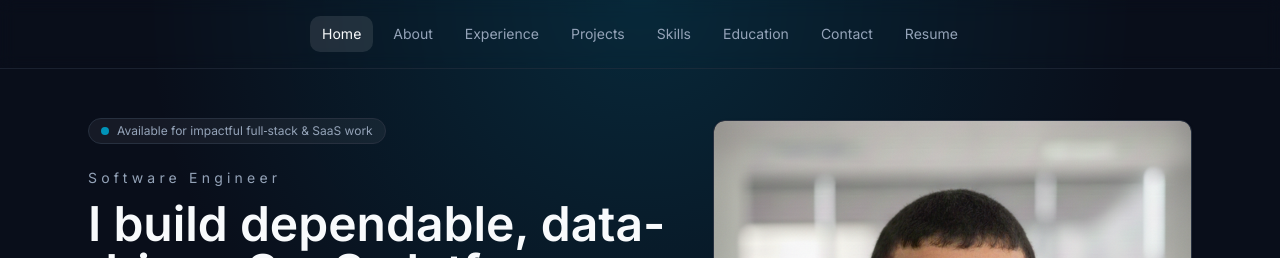
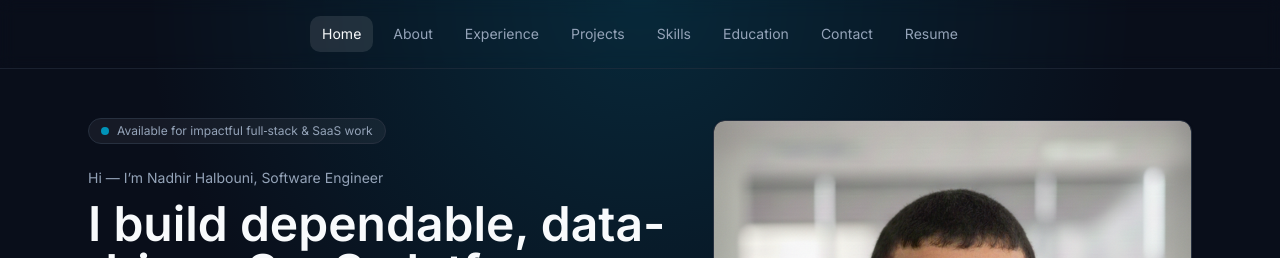
Before and after one commit to n3dhir/portfolio, a React (Vite) app: page / in a window 1280 px wide. Shown: the top 258 px of the page. Built offline with nearby package versions, Linux system fonts and the light colour scheme.

Commit message:
feat: update introduction text in Home component

```diff
--- a/src/pages/Home.jsx
+++ b/src/pages/Home.jsx
@@ -15,7 +15,7 @@ export default function Home() {
             Available for impactful full‑stack & SaaS work
           </div>
           <div>
-            <p className="text-sm tracking-[0.3em] text-muted">{cv.title}</p>
+            <p className="text-sm text-muted">Hi — I’m Nadhir Halbouni, {cv.title}</p>
             <h1 className="mt-3 text-4xl font-semibold leading-tight md:text-5xl">
               I build dependable, data-driven SaaS platforms that scale.
             </h1>
```
